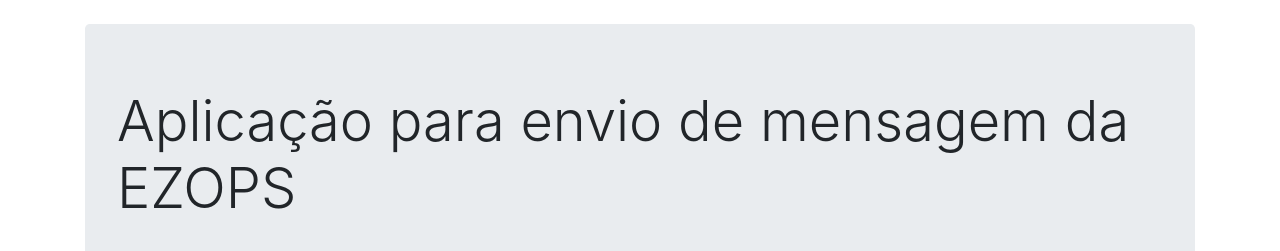
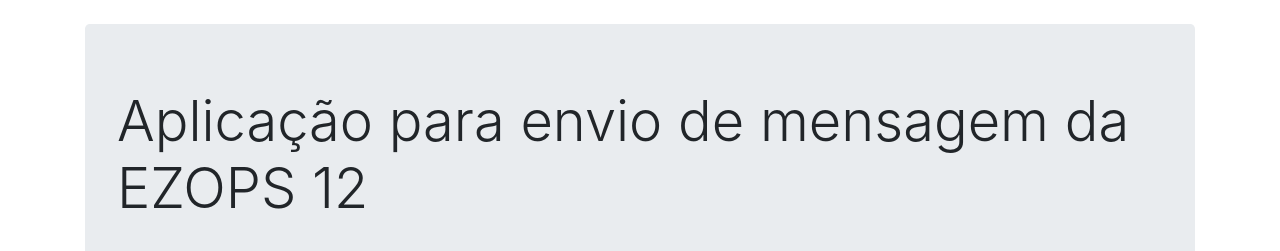
Before and after one commit to estevaotl/aplicacao-docker, a website: page src/index.html in a window 1280 px wide. Shown: the top 251 px of the page. Drawn offline with nearby package versions, Linux system fonts and the light colour scheme; no server answers.

Commit message:
mudança de titulo da aplicação para testar pipeline

```diff
--- a/src/index.html
+++ b/src/index.html
@@ -10,7 +10,7 @@
     <div class="container">
         <br>
         <div class="jumbotron">
-            <h1 class="display-4">Aplicação para envio de mensagem da EZOPS </h1>
+            <h1 class="display-4">Aplicação para envio de mensagem da EZOPS 12</h1>
             <br>
             <input id = "name" class="form-control" placeholder="Name">
             <br>
```
